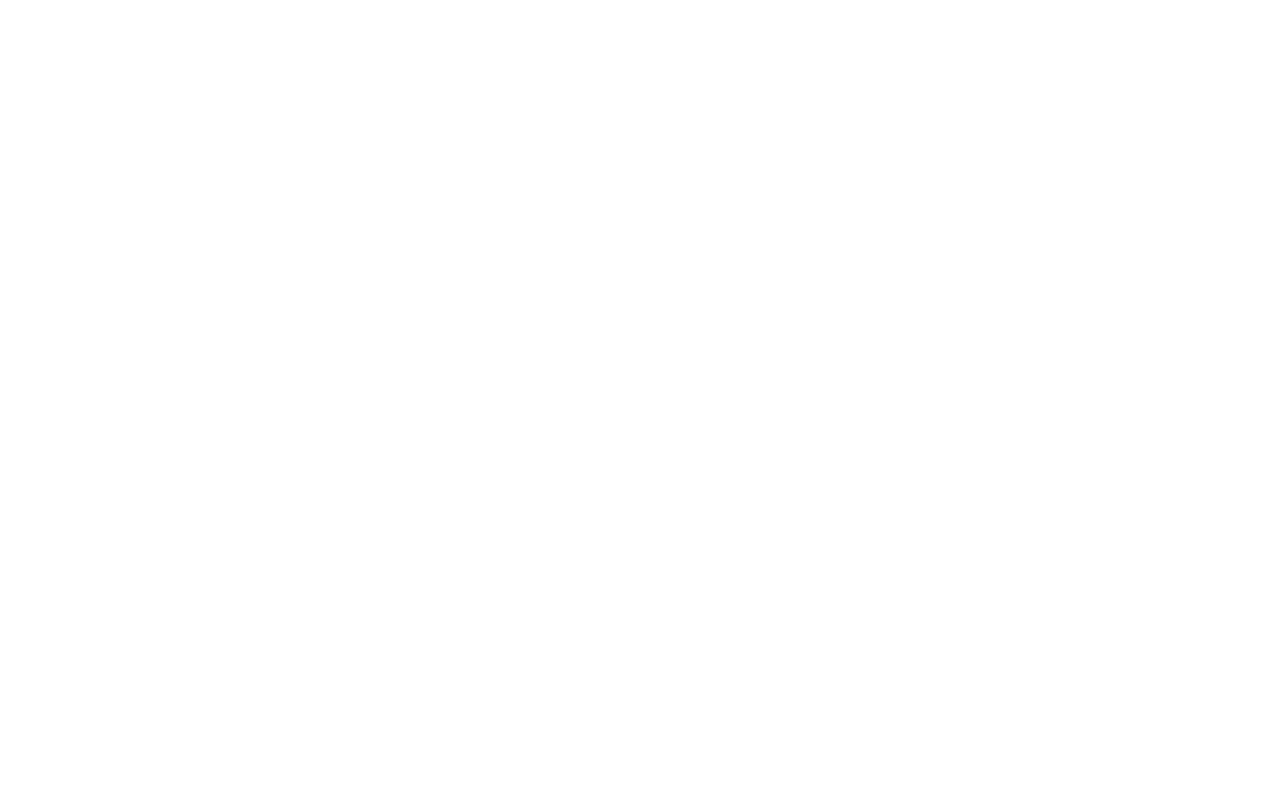
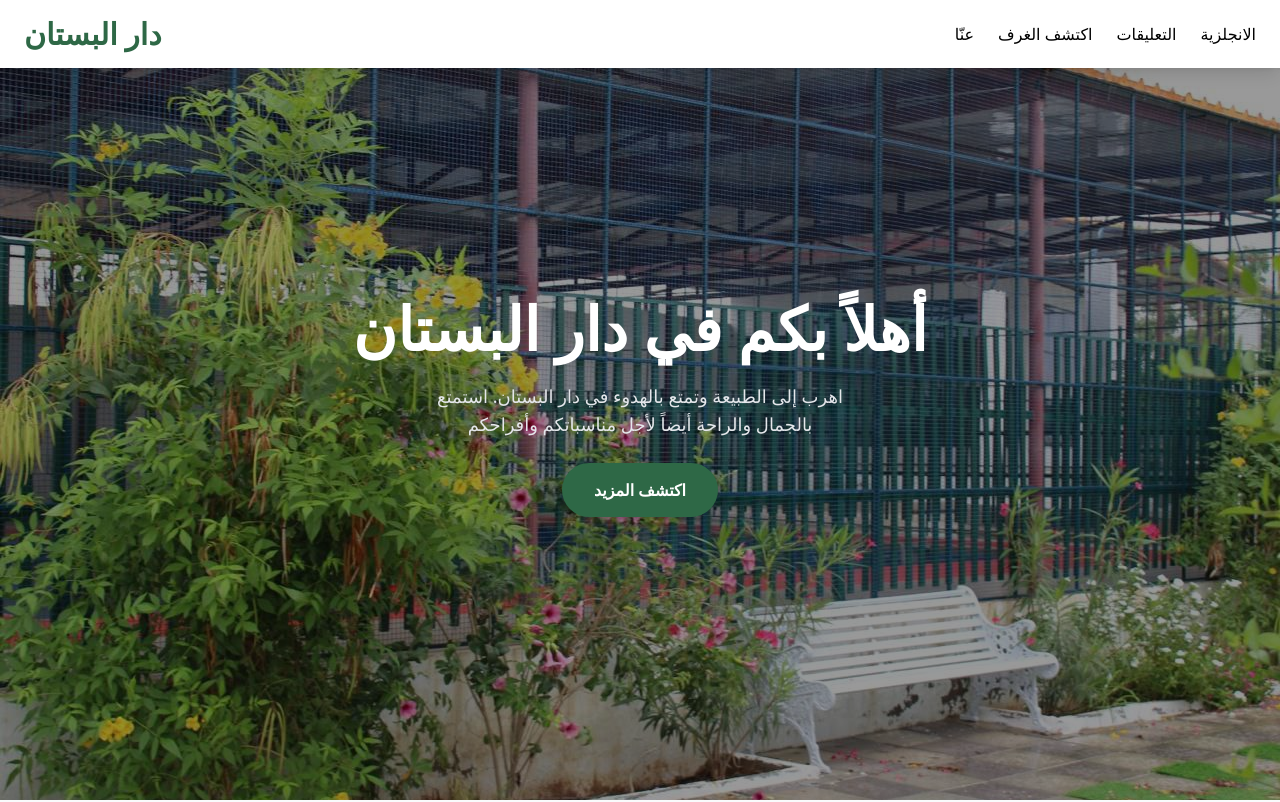
Before and after one commit to ahlem20/Albostan, a React (Create React App) app: page / in a window 1280 px wide. Before the commit this address had no page. Shown: the top 802 px of the page. Built offline with nearby package versions, Linux system fonts and the light colour scheme.

Commit message:
first commit

```diff
--- a/src/App.js
+++ b/src/App.js
@@ -7,7 +7,7 @@
     <Router>
       <Routes>
         <Route path="/english" element={<English />} />
-        <Route path="/arabic" element={<Arabic />} />
+        <Route path="/" element={<Arabic />} />
       </Routes>
     </Router>
   );
--- a/src/Arabic.js
+++ b/src/Arabic.js
@@ -4,6 +4,7 @@
 import { FaQuoteLeft } from 'react-icons/fa';
 import { MdOutlineHorizontalRule } from "react-icons/md";
 import { IoLogoInstagram } from 'react-icons/io5';
+import { useNavigate } from 'react-router-dom';
 import { FaPhoneAlt, FaYoutube } from 'react-icons/fa';
 import { FaMapLocationDot } from "react-icons/fa6";
 import { AiOutlineMenu, AiOutlineClose } from 'react-icons/ai';
@@ -26,6 +27,7 @@
 
 const App = () => {
 
+  const navigate = useNavigate(); // useNavigate hoo
   const sliderRef = useRef(null);
   const sliderRefR = useRef(null);
 
@@ -93,13 +95,12 @@
     <nav className="fixed top-0 left-0 w-full bg-white shadow-lg z-50 backdrop-blur-sm">
   <div className="container mx-auto px-6 py-4 flex justify-between items-center">
     <h1 className="lg:text-3xl text-2xl font-bold text-greener">دار البستان</h1>
-
-    {/* Desktop Menu */}
+     {/* Desktop Menu */}
     <div className="hidden md:flex space-x-6">
-      <Link to="about" smooth={true} className="cursor-pointer hover:text-greener">عنّا</Link>
-      <Link to="rooms" smooth={true} className="cursor-pointer hover:text-greener">اكتشف الغرف</Link>
-      <Link to="comments" smooth={true} className="cursor-pointer hover:text-greener">التعليقات</Link>
-      <Link to="/" className="cursor-pointer hover:text-greener">الانجلزية</Link>
+    <button onClick={() => navigate('/about')} className="cursor-pointer hover:text-greener">عنّا</button>
+    <button onClick={() => navigate('/rooms')} className="cursor-pointer hover:text-greener">اكتشف الغرف</button>
+    <button onClick={() => navigate('/comments')} className="cursor-pointer hover:text-greener">التعليقات</button>
+    <button onClick={() => navigate('/english')} className="cursor-pointer hover:text-greener">الانجلزية</button>
     </div>
 
     {/* Mobile Menu Button */}
@@ -113,10 +114,11 @@
   {/* Mobile Menu */}
   {isMenuOpen && (
     <div className="md:hidden flex flex-col bg-white px-6 py-4 space-y-4">
-      <Link to="about" smooth={true} className="cursor-pointer hover:text-greener" onClick={toggleMenu}>عنّا</Link>
-      <Link to="rooms" smooth={true} className="cursor-pointer hover:text-greener" onClick={toggleMenu}>اكتشف الغرف</Link>
-      <Link to="comments" smooth={true} className="cursor-pointer hover:text-greener" onClick={toggleMenu}>التعليقات</Link>
-      <Link to="/" className="cursor-pointer hover:text-greener" onClick={toggleMenu}>العربية</Link>
+      <button onClick={() => navigate('/about')} className="cursor-pointer hover:text-greener">عنّا</button>
+      <button onClick={() => navigate('/rooms')} className="cursor-pointer hover:text-greener">اكتشف الغرف</button>
+      <button onClick={() => navigate('/comments')} className="cursor-pointer hover:text-greener">التعليقات</button>
+      <button onClick={() => navigate('/english')} className="cursor-pointer hover:text-greener">الانجلزية</button>
+
     </div>
   )}
 </nav>
--- a/src/English.js
+++ b/src/English.js
@@ -1,6 +1,7 @@
 import React, { useRef, useState } from "react";
 import { motion } from "framer-motion";
 import { Link } from 'react-scroll';
+import { useNavigate } from 'react-router-dom'; // Import useNavigate
 import { FaQuoteLeft } from 'react-icons/fa';
 import { MdOutlineHorizontalRule } from "react-icons/md";
 import { IoLogoInstagram } from 'react-icons/io5';
@@ -90,6 +91,7 @@
     setIsMenuOpen(!isMenuOpen);  // Toggle mobile menu state
   };
 
+  const navigate = useNavigate(); // useNavigate hook
   return (
     <div className="font-sans">
   <nav className="fixed top-0 left-0 w-full bg-white shadow-lg z-50 backdrop-blur-sm">
@@ -98,10 +100,10 @@
 
           {/* Desktop Menu */}
           <div className="hidden md:flex space-x-6">
-      <Link to="about" smooth={true} className="cursor-pointer hover:text-greener">About Us</Link>
-      <Link to="rooms" smooth={true} className="cursor-pointer hover:text-greener">Discover Rooms</Link>
-      <Link to="comments" smooth={true} className="cursor-pointer hover:text-greener">Comments</Link>
-      <Link to="/" className="cursor-pointer hover:text-greener">Arabic</Link>
+            <button onClick={() => navigate('/about')} className="cursor-pointer hover:text-greener">About Us</button>
+            <button onClick={() => navigate('/rooms')} className="cursor-pointer hover:text-greener">Discover Rooms</button>
+            <button onClick={() => navigate('/comments')} className="cursor-pointer hover:text-greener">Comments</button>
+            <button onClick={() => navigate('/')} className="cursor-pointer hover:text-greener">Arabic</button>
           </div>
 
           {/* Mobile Menu Button */}
@@ -115,10 +117,10 @@
         {/* Mobile Menu */}
         {isMenuOpen && (
           <div className="md:hidden flex flex-col bg-white px-6 py-4 space-y-4">
-      <Link to="about" smooth={true} className="cursor-pointer hover:text-greener" onClick={toggleMenu}>About Us</Link>
-      <Link to="rooms" smooth={true} className="cursor-pointer hover:text-greener" onClick={toggleMenu}>Discover Rooms</Link>
-      <Link to="comments" smooth={true} className="cursor-pointer hover:text-greener" onClick={toggleMenu}>Comments</Link>
-      <Link to="/" className="cursor-pointer hover:text-greener" onClick={toggleMenu}>Arabic</Link>
+            <button onClick={() => { navigate('/about'); toggleMenu(); }} className="cursor-pointer hover:text-greener">About Us</button>
+            <button onClick={() => { navigate('/rooms'); toggleMenu(); }} className="cursor-pointer hover:text-greener">Discover Rooms</button>
+            <button onClick={() => { navigate('/comments'); toggleMenu(); }} className="cursor-pointer hover:text-greener">Comments</button>
+            <button onClick={() => { navigate('/'); toggleMenu(); }} className="cursor-pointer hover:text-greener">Arabic</button>
           </div>
         )}
       </nav>
@@ -233,7 +235,7 @@
 </section>
 
 {/* Explore Rooms Section */}
-<section id="rooms"className="py-16 mt-6 px-10 relative bg-greener from-gray-50 via-white to-gray-50">
+<section id="rooms"className="py-16  px-10 relative bg-greener">
       <h2 className="lg:text-4xl text-3xl font-bold text-center text-white mb-10">
       Discover your new favorite rest house
       </h2>
```
Also changed, not shown: 1 other file (tests, documents, lock files or other folders). Lines whose indentation alone changed are shown as unchanged.
